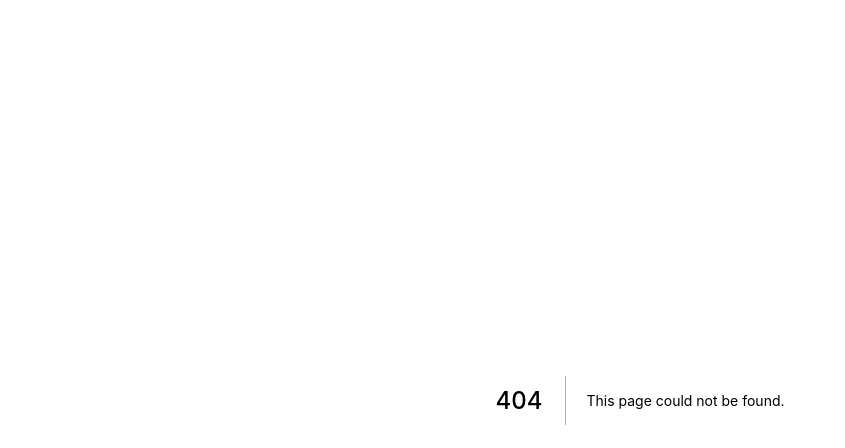
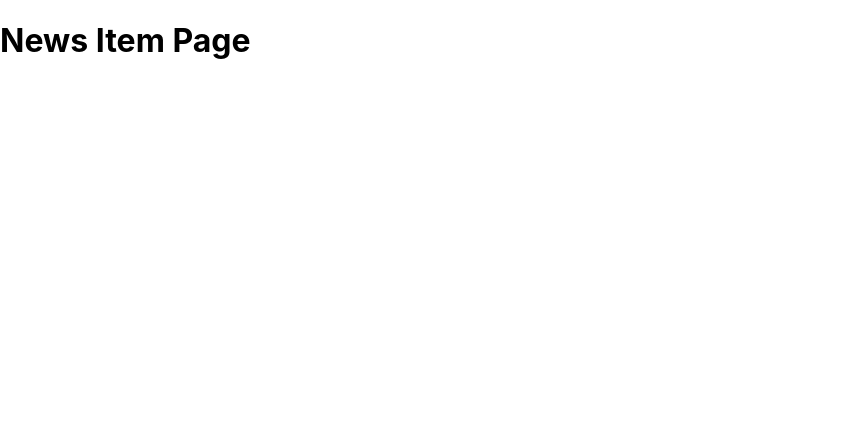
Before and after one commit to aamirmabs/next-sandbox, a Next.js app: page /news/news-item in a window 1280 px wide. Before the commit this address had no page. Shown: the top 448 px of the page, without its empty margins (0-845 px from the left). Built offline with nearby package versions, Linux system fonts and the light colour scheme.

Commit message:
adding nested pages and paths

```diff
--- a/pages/index.js
+++ b/pages/index.js
@@ -1,6 +1,4 @@
 // served when you try to reach domain.com/
-
-import React from "react";
 
 function HomePage() {
   return (
--- a/pages/news.js
+++ b/pages/news/index.js
@@ -1,11 +1,9 @@
 // served when you try to reach domain.com/news
-
-import React from "react";
 
 function News() {
   return (
     <div>
-      <h1>News</h1>
+      <h1>News Index Page</h1>
     </div>
   );
 }
--- /dev/null
+++ b/pages/news/news-item.js
@@ -0,0 +1,11 @@
+// served when you try to reach domain.com/news
+
+function NewsItem() {
+  return (
+    <div>
+      <h1>News Item Page</h1>
+    </div>
+  );
+}
+
+export default NewsItem;
```
